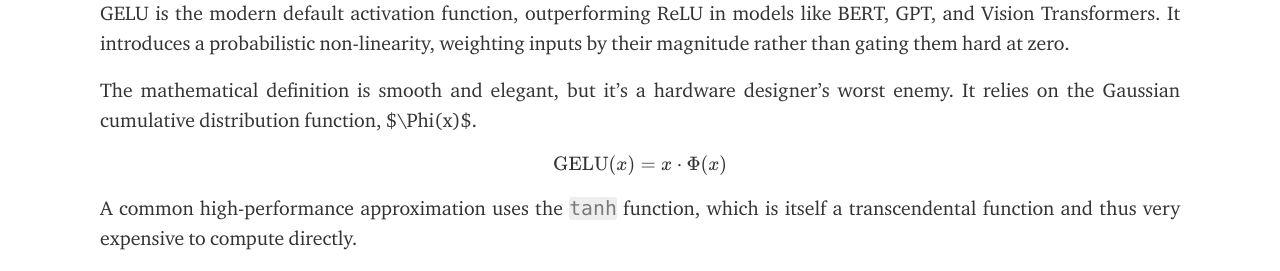
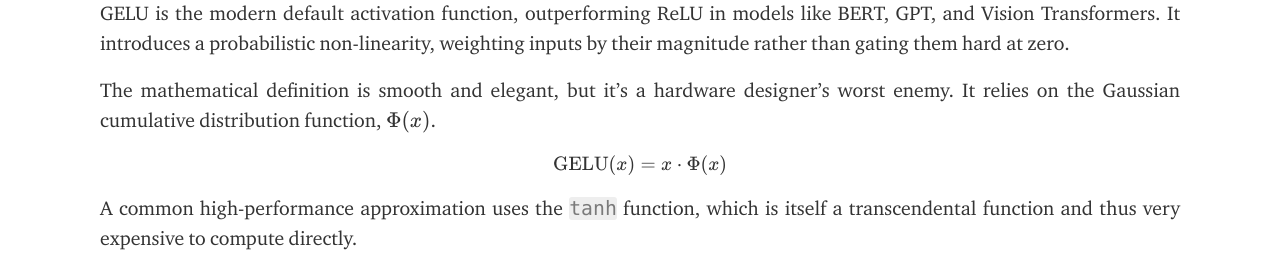
Before and after one commit to cahuja1992/cahuja1992.github.io, a Jekyll site: the page built from _posts/2025-08-07-#20gelu.md, in a window 1280 px wide and 900 px high. Shown: the part 374-645 px from the top of the window. Built offline with Jekyll 4.4.1, drawn with Linux system fonts in a browser that asks for light colours; nearby versions of some CDN libraries; some web fonts are replaced; formulas are drawn with MathJax 3; comment, search, counter and statistics services are not loaded.

```diff
--- a/_posts/2025-08-07-#20gelu.md
+++ b/_posts/2025-08-07-#20gelu.md
@@ -10,7 +10,7 @@ In our last deep dive, we dissected the `int8` implementation of Softmax. Now, w
 
 GELU is the modern default activation function, outperforming ReLU in models like BERT, GPT, and Vision Transformers. It introduces a probabilistic non-linearity, weighting inputs by their magnitude rather than gating them hard at zero.
 
-The mathematical definition is smooth and elegant, but it's a hardware designer's worst enemy. It relies on the Gaussian cumulative distribution function, $\\Phi(x)$.
+The mathematical definition is smooth and elegant, but it's a hardware designer's worst enemy. It relies on the Gaussian cumulative distribution function, $$\Phi(x)$$.
 
 $$\text{GELU}(x) = x \cdot \Phi(x)$$
 
```
